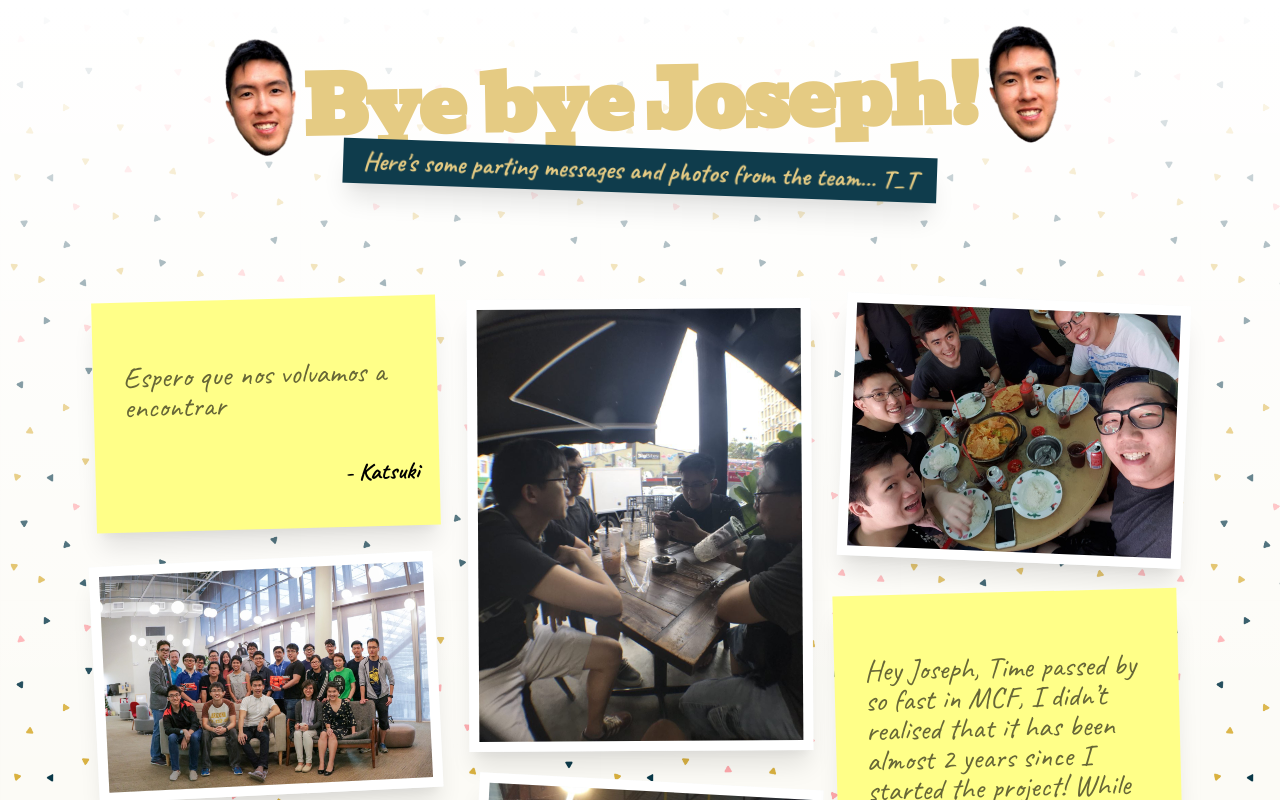
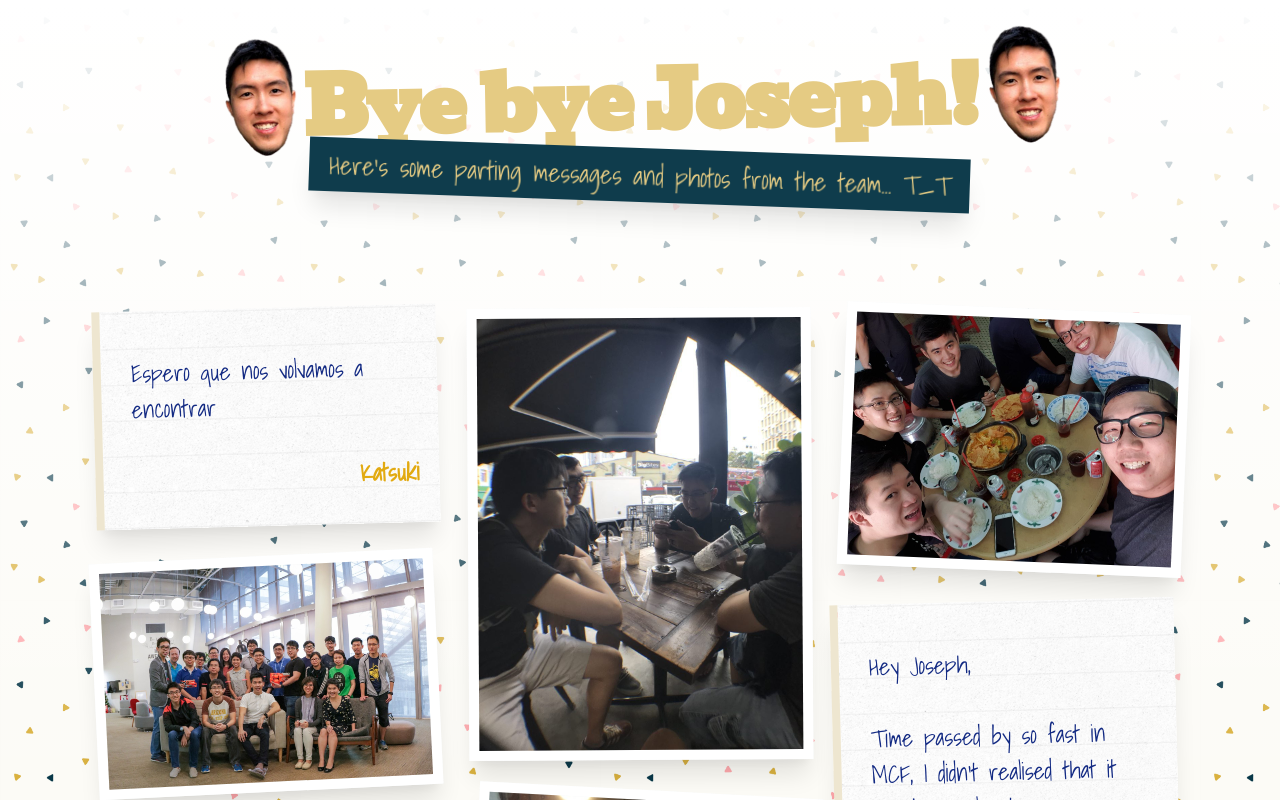
Before and after one commit to zephinzer/farewell, a React (Create React App) app: page / in a window 1280 px wide. Shown: the top 800 px of the page. Built offline with nearby package versions, Linux system fonts and the light colour scheme.

Commit message:
styling changes

```diff
--- a/src/App.css
+++ b/src/App.css
@@ -61,7 +61,6 @@
 .header-subtitle{
   color: #e5cb83;
   background-color: #0f3c4c;
-  font-weight: 700;
   transform: rotate(2deg);
   font-size: 26px;
   top: -30px;
@@ -84,7 +83,11 @@
 
 .card{
   padding: 20px;
-  background-color: #ffff88;
+  /* background-color:white; */
+  background-image: url(./images/assets/linedpaper.png);
+  border-left: 8px solid #eee6d0;
+  background-position-y: 20px;
+  background-size: 590px;
 }
 
 .photo-card, .photo-message-card {
@@ -111,16 +114,21 @@
 }
 
 .card-content {
-  font-size: 30px;
-  color: rgba(0,0,0,0.6);
-  line-height: 1;
+  font-size: 24px;
+  line-height: 1.5;
+  color: rgb(19, 42, 131);
   position:relative;
-  padding:10px;
+  padding: 0 10px;
+  white-space: pre-wrap;
 }
 
 
 .card-author {
   font-size: 24px;
+  color: #e2aa11;
   width: 100%;
   text-align: right;
+  /* text-transform: uppercase; */
+  position: relative;
+  top: 8px;
 }
--- a/src/components/TextCard.jsx
+++ b/src/components/TextCard.jsx
@@ -3,6 +3,6 @@ import React from "react";
 export const TextCard = ({ header, message, rotation}) => (
   <div class="card" style={{transform: 'rotate('+ rotation + 'deg)'}}>
     <p class="card-content">{message}</p>
-    {!!header && <h2 class="card-author">- {header}</h2>}
+    {!!header && <h2 class="card-author">{header}</h2>}
   </div>
 );
--- a/src/index.css
+++ b/src/index.css
@@ -1,9 +1,11 @@
-@import url('https://fonts.googleapis.com/css2?family=Caveat:wght@400;700&display=swap');
+/* @import url('https://fonts.googleapis.com/css2?family=Caveat:wght@400;700&display=swap'); */
 @import url('https://fonts.googleapis.com/css2?family=Bevan&display=swap');
+@import url('https://fonts.googleapis.com/css2?family=Shadows+Into+Light&display=swap');
 
 body {
   margin: 0;
-  font-family: 'Caveat', cursive;
+  /* font-family: 'Caveat', cursive; */
+  font-family: 'Shadows Into Light', cursive;
   -webkit-font-smoothing: antialiased;
   -moz-osx-font-smoothing: grayscale;
   background-image: url(./images/assets/bg2.jpg);
--- a/src/messages/messages.js
+++ b/src/messages/messages.js
@@ -80,7 +80,7 @@ export const messages = [
     type: "text",
     header: "Wynn",
     message:
-      "Hi Joseph, though I've only worked with you for a few months, I would say that I'm glad to have the opportunity. When I first knew about your existence, " +
+      "Hi Joseph ,though I've only worked with you for a few months, I would say that I'm glad to have the opportunity. When I first knew about your existence, " +
         "I always perceived you as just another extremely technical person. But after I started to work with you, I realised you're a man of culture as well (insert meme here). " +
         "Thanks for pioneering such a great team culture for us to be a part of and I hope you will continue to work with great (or greater) people wherever you go!",
   },
```
Also changed, not shown: src/images/assets/linedpaper.png (added).
